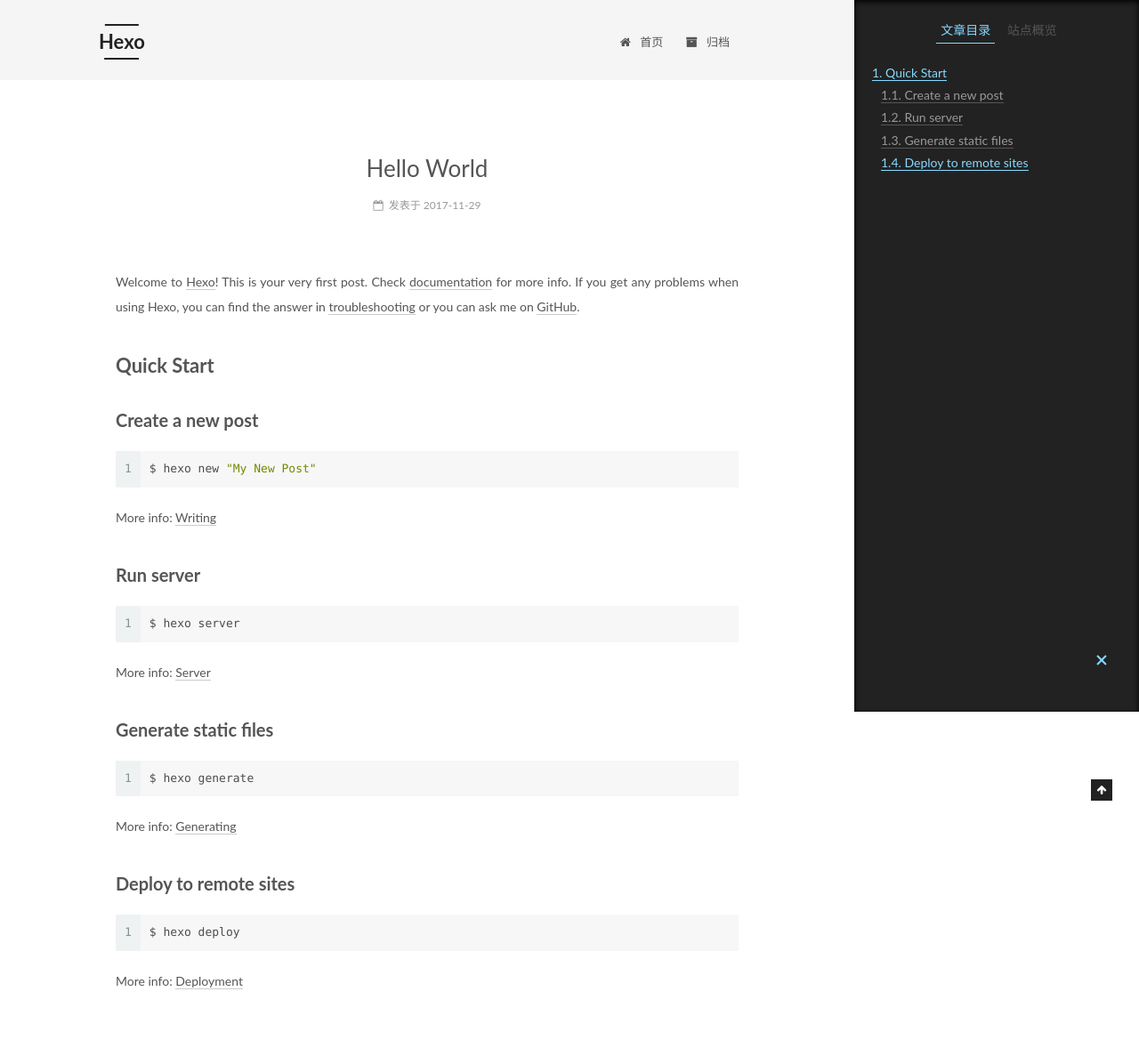
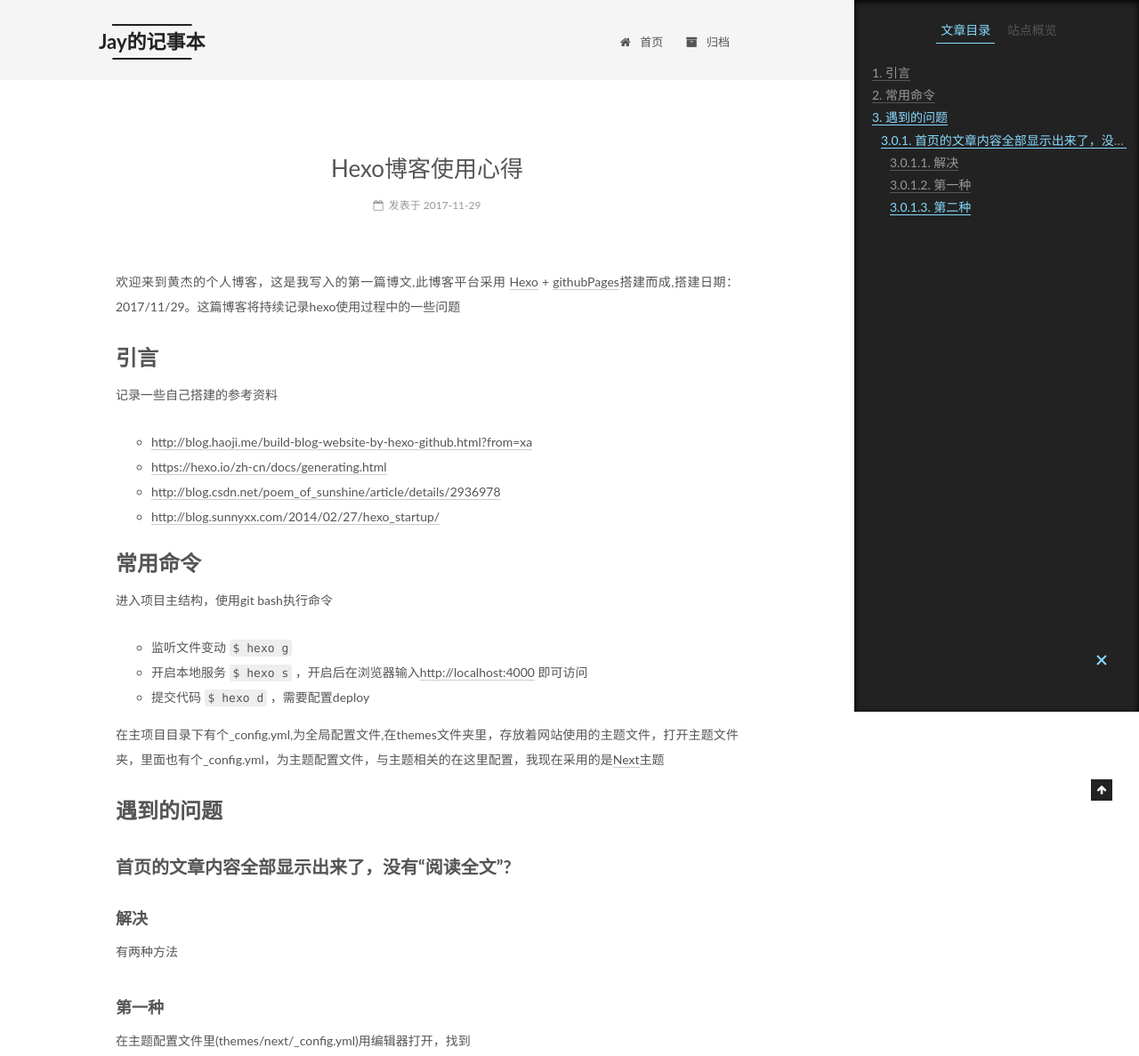
Before and after one commit to Jay-huangjie/Jay-huangjie.github.io, a plain HTML site: page 2017/11/29/hello-world/index.html in a window 1280 px wide. Shown: the top 1187 px of the page at 89% size. Drawn offline with Linux system fonts and the light colour scheme.

Commit message:
Site updated: 2017-11-29 21:26:16

```diff
--- a/2017/11/29/hello-world/index.html
+++ b/2017/11/29/hello-world/index.html
@@ -79,17 +79,17 @@
 
 
 
-<meta name="description" content="Welcome to Hexo! This is your very first post. Check documentation for more info. If you get any problems when using Hexo, you can find the answer in troublesho">
+<meta name="description" content="欢迎来到黄杰的个人博客，这是我写入的第一篇博文,此博客平台采用  Hexo + githubPages搭建而成,搭建日期：2017/11/29。这篇博客将持续记录hexo使用过程中的一些问题">
 <meta property="og:type" content="article">
-<meta property="og:title" content="Hello World">
+<meta property="og:title" content="Hexo博客使用心得">
 <meta property="og:url" content="http://yoursite.com/2017/11/29/hello-world/index.html">
-<meta property="og:site_name" content="Hexo">
-<meta property="og:description" content="Welcome to Hexo! This is your very first post. Check documentation for more info. If you get any problems when using Hexo, you can find the answer in troubleshooting or you can ask me on GitHub. Quick">
+<meta property="og:site_name" content="Jay的记事本">
+<meta property="og:description" content="欢迎来到黄杰的个人博客，这是我写入的第一篇博文,此博客平台采用  Hexo + githubPages搭建而成,搭建日期：2017/11/29。这篇博客将持续记录hexo使用过程中的一些问题">
 <meta property="og:locale" content="zh-Hans">
-<meta property="og:updated_time" content="2017-11-29T06:19:01.505Z">
+<meta property="og:updated_time" content="2017-11-29T13:25:06.651Z">
 <meta name="twitter:card" content="summary">
-<meta name="twitter:title" content="Hello World">
-<meta name="twitter:description" content="Welcome to Hexo! This is your very first post. Check documentation for more info. If you get any problems when using Hexo, you can find the answer in troubleshooting or you can ask me on GitHub. Quick">
+<meta name="twitter:title" content="Hexo博客使用心得">
+<meta name="twitter:description" content="欢迎来到黄杰的个人博客，这是我写入的第一篇博文,此博客平台采用  Hexo + githubPages搭建而成,搭建日期：2017/11/29。这篇博客将持续记录hexo使用过程中的一些问题">
 
 
 
@@ -125,7 +125,7 @@
 
 
 
-  <title>Hello World | Hexo</title>
+  <title>Hexo博客使用心得 | Jay的记事本</title>
 
 
 
@@ -155,7 +155,7 @@
     <div class="custom-logo-site-title">
       <a href="/"  class="brand" rel="start">
         <span class="logo-line-before"><i></i></span>
-        <span class="site-title">Hexo</span>
+        <span class="site-title">Jay的记事本</span>
         <span class="logo-line-after"><i></i></span>
       </a>
     </div>
@@ -241,7 +241,7 @@
     </span>
 
     <span hidden itemprop="publisher" itemscope itemtype="http://schema.org/Organization">
-      <meta itemprop="name" content="Hexo">
+      <meta itemprop="name" content="Jay的记事本">
     </span>
 
 
@@ -249,7 +249,7 @@
 
 
 
-          <h1 class="post-title" itemprop="name headline">Hello World</h1>
+          <h1 class="post-title" itemprop="name headline">Hexo博客使用心得</h1>
 
 
         <div class="post-meta">
@@ -299,15 +299,25 @@
 
 
 
-        <p>Welcome to <a href="https://hexo.io/" target="_blank" rel="noopener">Hexo</a>! This is your very first post. Check <a href="https://hexo.io/docs/" target="_blank" rel="noopener">documentation</a> for more info. If you get any problems when using Hexo, you can find the answer in <a href="https://hexo.io/docs/troubleshooting.html" target="_blank" rel="noopener">troubleshooting</a> or you can ask me on <a href="https://github.com/hexojs/hexo/issues" target="_blank" rel="noopener">GitHub</a>.</p>
-<h2 id="Quick-Start"><a href="#Quick-Start" class="headerlink" title="Quick Start"></a>Quick Start</h2><h3 id="Create-a-new-post"><a href="#Create-a-new-post" class="headerlink" title="Create a new post"></a>Create a new post</h3><figure class="highlight bash"><table><tr><td class="gutter"><pre><span class="line">1</span><br></pre></td><td class="code"><pre><span class="line">$ hexo new <span class="string">"My New Post"</span></span><br></pre></td></tr></table></figure>
-<p>More info: <a href="https://hexo.io/docs/writing.html" target="_blank" rel="noopener">Writing</a></p>
-<h3 id="Run-server"><a href="#Run-server" class="headerlink" title="Run server"></a>Run server</h3><figure class="highlight bash"><table><tr><td class="gutter"><pre><span class="line">1</span><br></pre></td><td class="code"><pre><span class="line">$ hexo server</span><br></pre></td></tr></table></figure>
-<p>More info: <a href="https://hexo.io/docs/server.html" target="_blank" rel="noopener">Server</a></p>
-<h3 id="Generate-static-files"><a href="#Generate-static-files" class="headerlink" title="Generate static files"></a>Generate static files</h3><figure class="highlight bash"><table><tr><td class="gutter"><pre><span class="line">1</span><br></pre></td><td class="code"><pre><span class="line">$ hexo generate</span><br></pre></td></tr></table></figure>
-<p>More info: <a href="https://hexo.io/docs/generating.html" target="_blank" rel="noopener">Generating</a></p>
-<h3 id="Deploy-to-remote-sites"><a href="#Deploy-to-remote-sites" class="headerlink" title="Deploy to remote sites"></a>Deploy to remote sites</h3><figure class="highlight bash"><table><tr><td class="gutter"><pre><span class="line">1</span><br></pre></td><td class="code"><pre><span class="line">$ hexo deploy</span><br></pre></td></tr></table></figure>
-<p>More info: <a href="https://hexo.io/docs/deployment.html" target="_blank" rel="noopener">Deployment</a></p>
+        <p>欢迎来到黄杰的个人博客，这是我写入的第一篇博文,此博客平台采用  <a href="https://hexo.io/" target="_blank" rel="noopener">Hexo</a> + <a href="https://github.com/" target="_blank" rel="noopener">githubPages</a>搭建而成,搭建日期：2017/11/29。这篇博客将持续记录hexo使用过程中的一些问题<br><a id="more"></a></p>
+<h1 id="引言"><a href="#引言" class="headerlink" title="引言"></a>引言</h1><p>记录一些自己搭建的参考资料</p>
+<ul>
+<li><a href="http://blog.haoji.me/build-blog-website-by-hexo-github.html?from=xa" target="_blank" rel="noopener">http://blog.haoji.me/build-blog-website-by-hexo-github.html?from=xa</a></li>
+<li><a href="https://hexo.io/zh-cn/docs/generating.html" target="_blank" rel="noopener">https://hexo.io/zh-cn/docs/generating.html</a></li>
+<li><a href="http://blog.csdn.net/poem_of_sunshine/article/details/2936978" target="_blank" rel="noopener">http://blog.csdn.net/poem_of_sunshine/article/details/2936978</a></li>
+<li><a href="http://blog.sunnyxx.com/2014/02/27/hexo_startup/" target="_blank" rel="noopener">http://blog.sunnyxx.com/2014/02/27/hexo_startup/</a></li>
+</ul>
+<h1 id="常用命令"><a href="#常用命令" class="headerlink" title="常用命令"></a>常用命令</h1><p>进入项目主结构，使用git bash执行命令</p>
+<ul>
+<li>监听文件变动  <code>$ hexo g</code></li>
+<li>开启本地服务 <code>$ hexo s</code> ，开启后在浏览器输入<a href="http://localhost:4000" target="_blank" rel="noopener">http://localhost:4000</a> 即可访问</li>
+<li>提交代码 <code>$ hexo d</code>  ，需要配置deploy</li>
+</ul>
+<p>在主项目目录下有个_config.yml,为全局配置文件,在themes文件夹里，存放着网站使用的主题文件，打开主题文件夹，里面也有个_config.yml，为主题配置文件，与主题相关的在这里配置，我现在采用的是<a href="https://github.com/iissnan/hexo-theme-next" target="_blank" rel="noopener">Next</a>主题</p>
+<h1 id="遇到的问题"><a href="#遇到的问题" class="headerlink" title="遇到的问题"></a>遇到的问题</h1><h3 id="首页的文章内容全部显示出来了，没有“阅读全文”"><a href="#首页的文章内容全部显示出来了，没有“阅读全文”" class="headerlink" title="首页的文章内容全部显示出来了，没有“阅读全文”?"></a>首页的文章内容全部显示出来了，没有“阅读全文”?</h3><h4 id="解决"><a href="#解决" class="headerlink" title="解决"></a>解决</h4><p>有两种方法</p>
+<h4 id="第一种"><a href="#第一种" class="headerlink" title="第一种"></a>第一种</h4><p>在主题配置文件里(themes/next/_config.yml)用编辑器打开，找到<br><figure class="highlight plain"><table><tr><td class="gutter"><pre><span class="line">1</span><br><span class="line">2</span><br><span class="line">3</span><br><span class="line">4</span><br><span class="line">5</span><br></pre></td><td class="code"><pre><span class="line"># Automatically Excerpt. Not recommend.</span><br><span class="line"># Please use &lt;!-- more --&gt; in the post to control excerpt accurately.</span><br><span class="line">auto_excerpt:</span><br><span class="line">  enable: false</span><br><span class="line">  length: 150</span><br></pre></td></tr></table></figure></p>
+<p>将 <code>enable：false</code> 改为<code>true</code>就行了，后面的<code>length:150</code>代表显示的文本字数。</p>
+<h4 id="第二种"><a href="#第二种" class="headerlink" title="第二种"></a>第二种</h4><p>直接在编辑的.md文件里将要预览的文字后面加上<code>&lt;!--more--&gt;</code>,这样之前的就是预览的文字,后面的就不会显示了</p>
 
 
     </div>
@@ -413,6 +423,15 @@
 
 
 
+
+              <div class="site-state-item site-state-tags">
+
+                  <span class="site-state-item-count">1</span>
+                  <span class="site-state-item-name">标签</span>
+
+              </div>
+
+
           </nav>
 
 
@@ -442,7 +461,7 @@
 
 
 
-              <div class="post-toc-content"><ol class="nav"><li class="nav-item nav-level-2"><a class="nav-link" href="#Quick-Start"><span class="nav-number">1.</span> <span class="nav-text">Quick Start</span></a><ol class="nav-child"><li class="nav-item nav-level-3"><a class="nav-link" href="#Create-a-new-post"><span class="nav-number">1.1.</span> <span class="nav-text">Create a new post</span></a></li><li class="nav-item nav-level-3"><a class="nav-link" href="#Run-server"><span class="nav-number">1.2.</span> <span class="nav-text">Run server</span></a></li><li class="nav-item nav-level-3"><a class="nav-link" href="#Generate-static-files"><span class="nav-number">1.3.</span> <span class="nav-text">Generate static files</span></a></li><li class="nav-item nav-level-3"><a class="nav-link" href="#Deploy-to-remote-sites"><span class="nav-number">1.4.</span> <span class="nav-text">Deploy to remote sites</span></a></li></ol></li></ol></div>
+              <div class="post-toc-content"><ol class="nav"><li class="nav-item nav-level-1"><a class="nav-link" href="#引言"><span class="nav-number">1.</span> <span class="nav-text">引言</span></a></li><li class="nav-item nav-level-1"><a class="nav-link" href="#常用命令"><span class="nav-number">2.</span> <span class="nav-text">常用命令</span></a></li><li class="nav-item nav-level-1"><a class="nav-link" href="#遇到的问题"><span class="nav-number">3.</span> <span class="nav-text">遇到的问题</span></a><ol class="nav-child"><li class="nav-item nav-level-3"><a class="nav-link" href="#首页的文章内容全部显示出来了，没有“阅读全文”"><span class="nav-number">3.0.1.</span> <span class="nav-text">首页的文章内容全部显示出来了，没有“阅读全文”?</span></a><ol class="nav-child"><li class="nav-item nav-level-4"><a class="nav-link" href="#解决"><span class="nav-number">3.0.1.1.</span> <span class="nav-text">解决</span></a></li><li class="nav-item nav-level-4"><a class="nav-link" href="#第一种"><span class="nav-number">3.0.1.2.</span> <span class="nav-text">第一种</span></a></li><li class="nav-item nav-level-4"><a class="nav-link" href="#第二种"><span class="nav-number">3.0.1.3.</span> <span class="nav-text">第二种</span></a></li></ol></li></ol></li></ol></li></ol></div>
 
 
           </div>
--- a/css/main.css
+++ b/css/main.css
@@ -1827,7 +1827,7 @@ pre .javascript .function {
   width: 4px;
   height: 4px;
   border-radius: 50%;
-  background: #b07eff;
+  background: #38450f;
 }
 .links-of-blogroll {
   font-size: 13px;
```
Also changed, not shown: archives/2017/11/index.html (+15 -6 lines), archives/2017/index.html (+15 -6 lines), archives/index.html (+15 -6 lines), index.html (+24 -19 lines).
